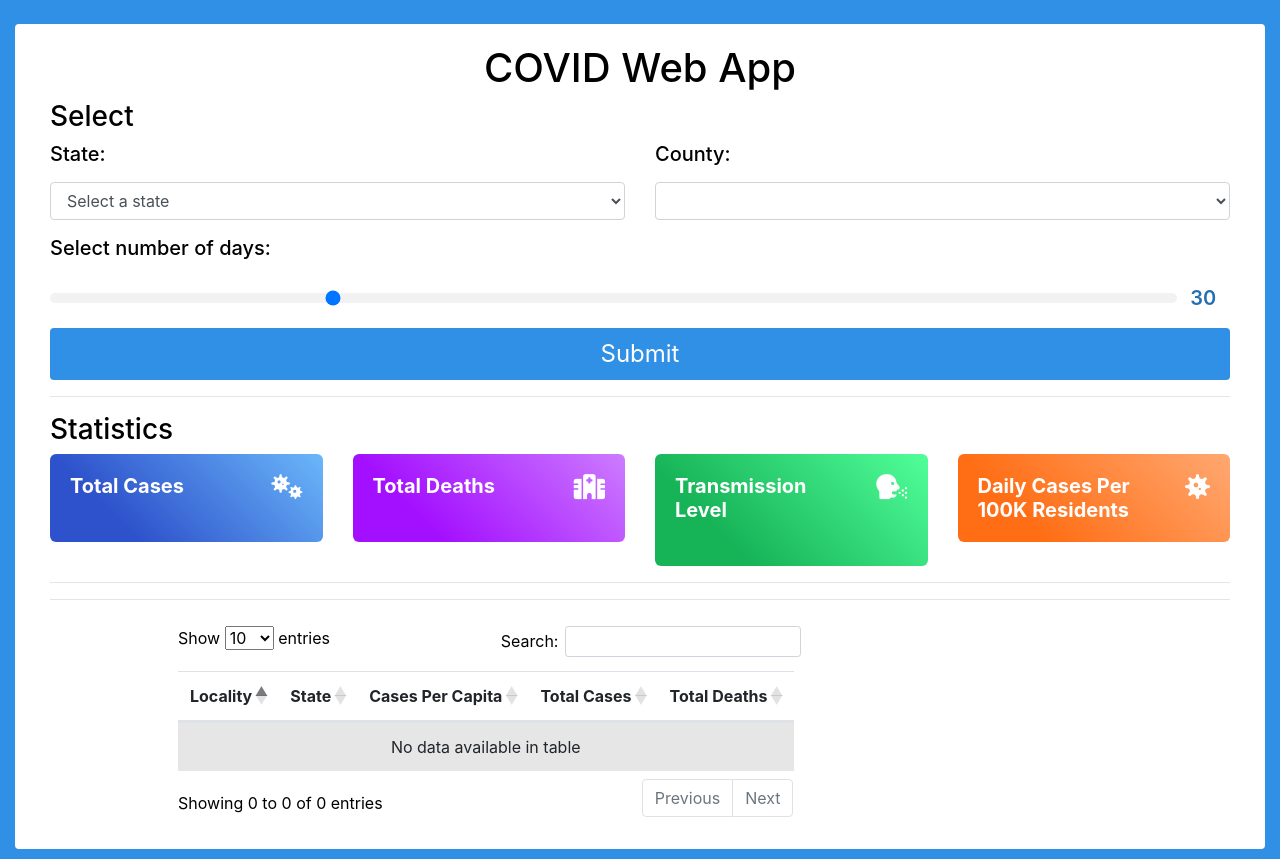
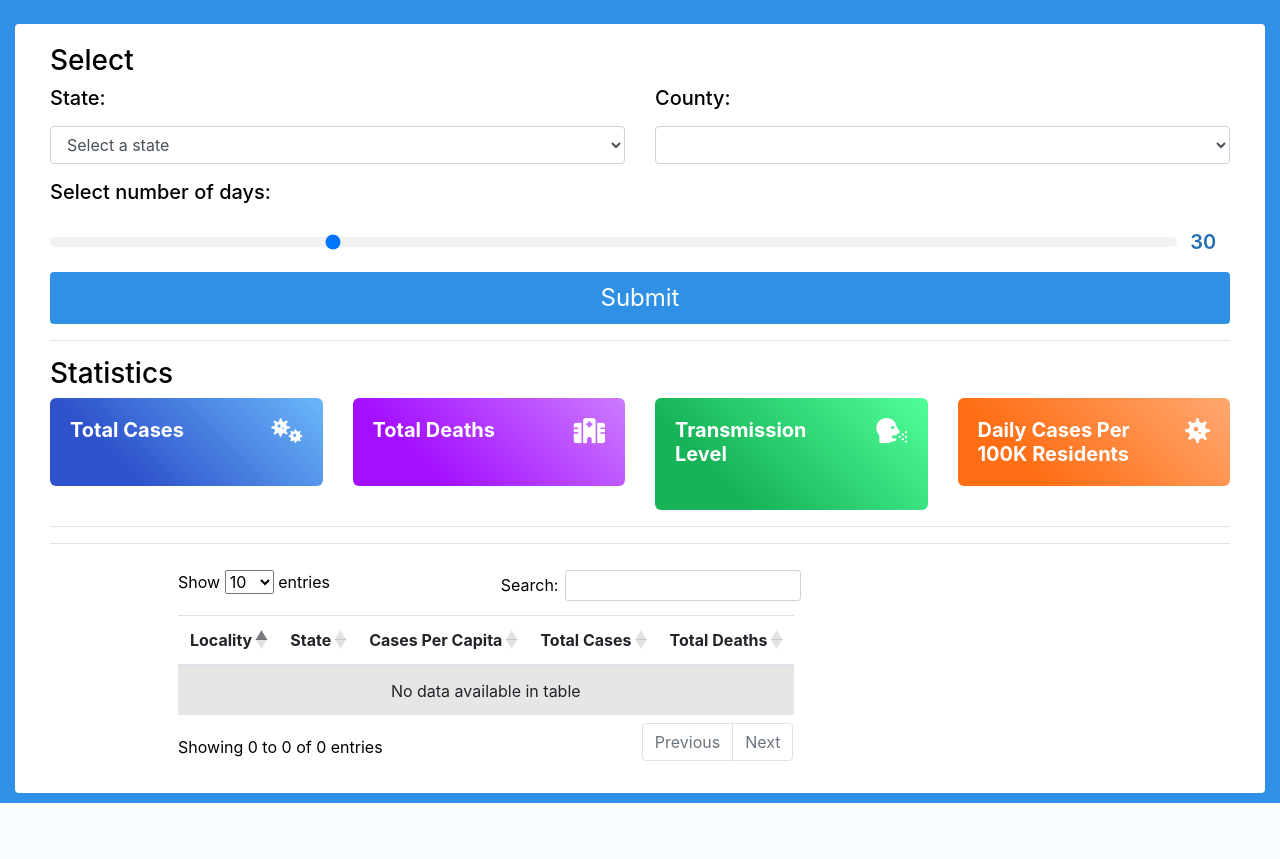
Before and after one commit to QQuispe/COVID-Web-Application, a Flask app: template src/templates/home.html in a window 1280 px wide. Shown: the part 56-915 px from the top of the page. After the commit the page ends 859 px from the top, so only its background shows below. Run offline with Flask 2, Linux system fonts and the light colour scheme; the template is opened without the code that fills it, so the values that code supplies are empty; some libraries are stand-ins or nearby versions.

Commit message:
clean up

```diff
--- a/src/templates/base.html
+++ b/src/templates/base.html
@@ -2,7 +2,7 @@
 <html>
 
 <head>
-	<title>CMSC 447 Team 2</title>
+	<title>COVID Web App</title>
 	<!-- Required meta tags -->
 	<meta charset="utf-8">
 	<meta content="width=device-width, initial-scale=1, shrink-to-fit=no" name="viewport">
--- a/src/templates/home.html
+++ b/src/templates/home.html
@@ -1,9 +1,6 @@
 {% extends "base.html" %}
 {% block content %}
 <div class="card card-body" style="max-width: 80rem;">
-    <div>
-        <h1 style="text-align: center">COVID Web App</h1>
-    </div>
     <div class="container">
         <h3>Select</h3>
         <form method="post">
```
